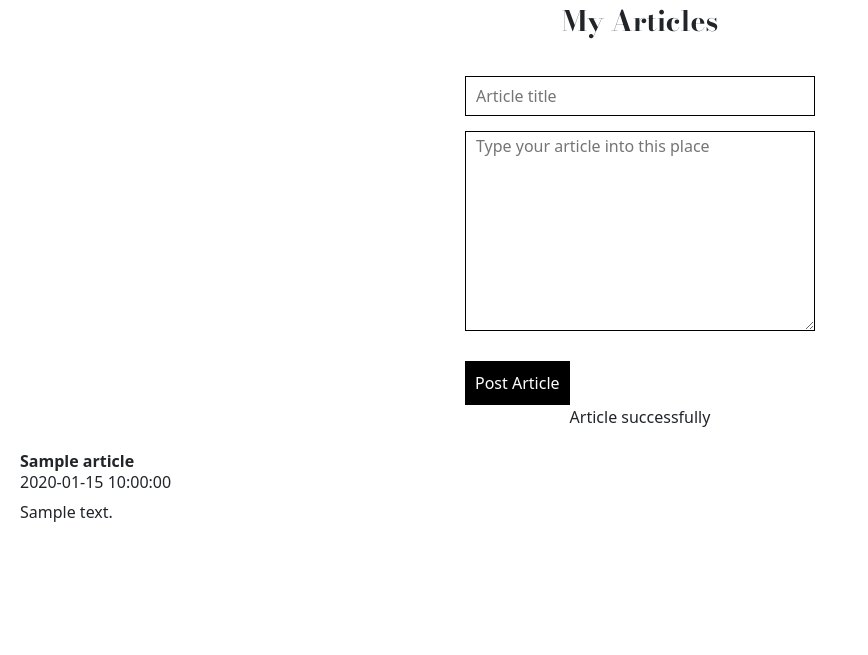
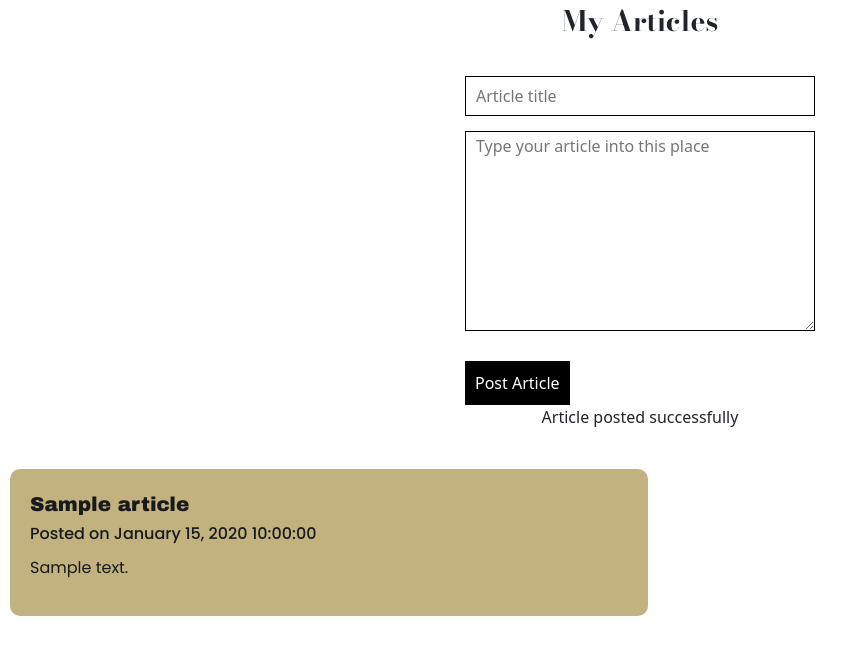
Before and after one commit to iceddrop/blogged, a PHP site: page /pages/articles/articles.php in a window 1280 px wide. Shown: the part 129-784 px from the top of the page, without its empty margins (0-868 px from the left). Run offline with PHP 8.4, Linux system fonts and the light colour scheme; the visitor is signed in with stand-in values (Sample User, id 1); tables that the repository leaves empty or names only in its code hold one stand-in row (values such as "Sample post"); some web fonts are replaced.

Commit message:
still working on article card

```diff
--- a/includes/articles.inc.php
+++ b/includes/articles.inc.php
@@ -22,7 +22,7 @@ if ($_SERVER["REQUEST_METHOD"] === "POST") {
             die();
         };
         create_article($pdo, $title, $content);
-        header("Location: {$_SERVER['PHP_SELF']}");
+        header("Location: {$_SERVER['PHP_SELF']}?article=success");
         $pdo = null;
         die();
     } catch (PDOException $e) {
--- a/includes/articles_view.inc.php
+++ b/includes/articles_view.inc.php
@@ -20,12 +20,19 @@ function show_username($users){
 }
 
 function show_articles($articles){
+
     if (!empty($articles)) {
         echo "<div class='articles-div'>";
         foreach ($articles as $article) {
+           list($datePart, $timePart) = explode(' ', $article['created_at']);
+
+           $date = DateTime::createFromFormat('Y-m-d', $datePart);
+
+           $formattedDate = $date->format('F j, Y');
+
             echo "<div class='article-card'>";
             echo "<strong class='article-title'>{$article['article_title']}</strong>";
-            echo "<h6 class='date-created'>{$article['created_at']}</h6>";
+            echo "<h6 class='date-created'>Posted on $formattedDate  $timePart</h6>";
             echo "<p class='article-content'>{$article['article_content']}</p>";
             echo "</div>";
         }
@@ -43,7 +50,7 @@ function display_article_error(){
          echo "<p class='article-error'>$error</p>";
        }
        unset($_SESSION['articles_error']);
-    } else if (empty($_SESSION["articles_error"])){
+    } else if (isset($_GET["article"]) && $_GET["article"] === "success"){
         $successMessage = "";
         $_SESSION["success_message"] = $successMessage;
     }
--- a/pages/articles/articles.css
+++ b/pages/articles/articles.css
@@ -58,8 +58,36 @@
 .article-btn-div{
     padding-top:30px;
 }
+.articles-div{
+    padding-top: 30px;
+}
 .article-card{
     padding: 20px;
+    margin: 10px 10px 10px 10px;
+    overflow: hidden;
+    border-radius: 10px;
+    background-color: #C2B280;
+    color: #191919;
+
+}
+.article-title{
+    text-align: center;
+    font-size:20px;
+    font-family: "Archivo Black", sans-serif;
+    font-weight: 400;
+    font-style: normal;
+}
+.article-content{
+    overflow: hidden;
+    text-overflow: ellipsis;
+    font-family: "Poppins", sans-serif;
+    font-style: normal;
+}
+.date-created{
+    font-family: "Poppins", sans-serif;
+    font-style: normal;
+    font-weight:500;
+    padding: 5px 0px 5px 0px;
 }
 .article-error{
     font-family: "Poppins", sans-serif;
@@ -71,9 +99,16 @@
     font-style: normal;
     color:green;
 }
-@media screen and (min-width: 768px) and (max-width: 2650px){
+
+@media screen and (min-width:540px) and (max-width:768px){
     .articles-div{
         display: grid;
         grid-template-columns: auto auto;
     }
+}
+@media screen and (min-width: 1024px) and (max-width: 2650px){
+    .articles-div{
+        display: grid;
+        grid-template-columns: auto auto auto;
+    }
 };
--- a/pages/articles/articles.php
+++ b/pages/articles/articles.php
@@ -37,6 +37,7 @@ $articles = get_articles($pdo);
     <link href="https://cdn.jsdelivr.net/npm/bootstrap@5.3.3/dist/css/bootstrap.min.css" rel="stylesheet" integrity="sha384-QWTKZyjpPEjISv5WaRU9OFeRpok6YctnYmDr5pNlyT2bRjXh0JMhjY6hW+ALEwIH" crossorigin="anonymous">
     <link href="https://fonts.googleapis.com/css2?family=Bodoni+Moda:ital,opsz,wght@0,6..96,400..900;1,6..96,400..900&display=swap" rel="stylesheet">
     <link href="https://fonts.googleapis.com/css2?family=Poppins:ital,wght@0,100;0,200;0,300;0,400;0,500;0,600;0,700;0,800;0,900;1,100;1,200;1,300;1,400;1,500;1,600;1,700;1,800;1,900&display=swap" rel="stylesheet">
+    <link href="https://fonts.googleapis.com/css2?family=Archivo+Black&display=swap" rel="stylesheet">
 </head>
 
 <body>
@@ -96,7 +97,7 @@ $articles = get_articles($pdo);
             <?php
             display_article_error();
             if(empty($_SESSION["success_message"])){
-                echo $_SESSION["success_message"] = "Article successfully";
+                echo $_SESSION["success_message"] = "Article posted successfully";
             }
             ?>
         </div>
--- a/pages/homepage/homepage.css
+++ b/pages/homepage/homepage.css
@@ -123,7 +123,6 @@
     margin-top:15px;
     text-decoration: none;
 }
-
 @media screen and (min-width:768px) and (max-width:2650px){
     .blog-img-div{
         display: flex;
```
